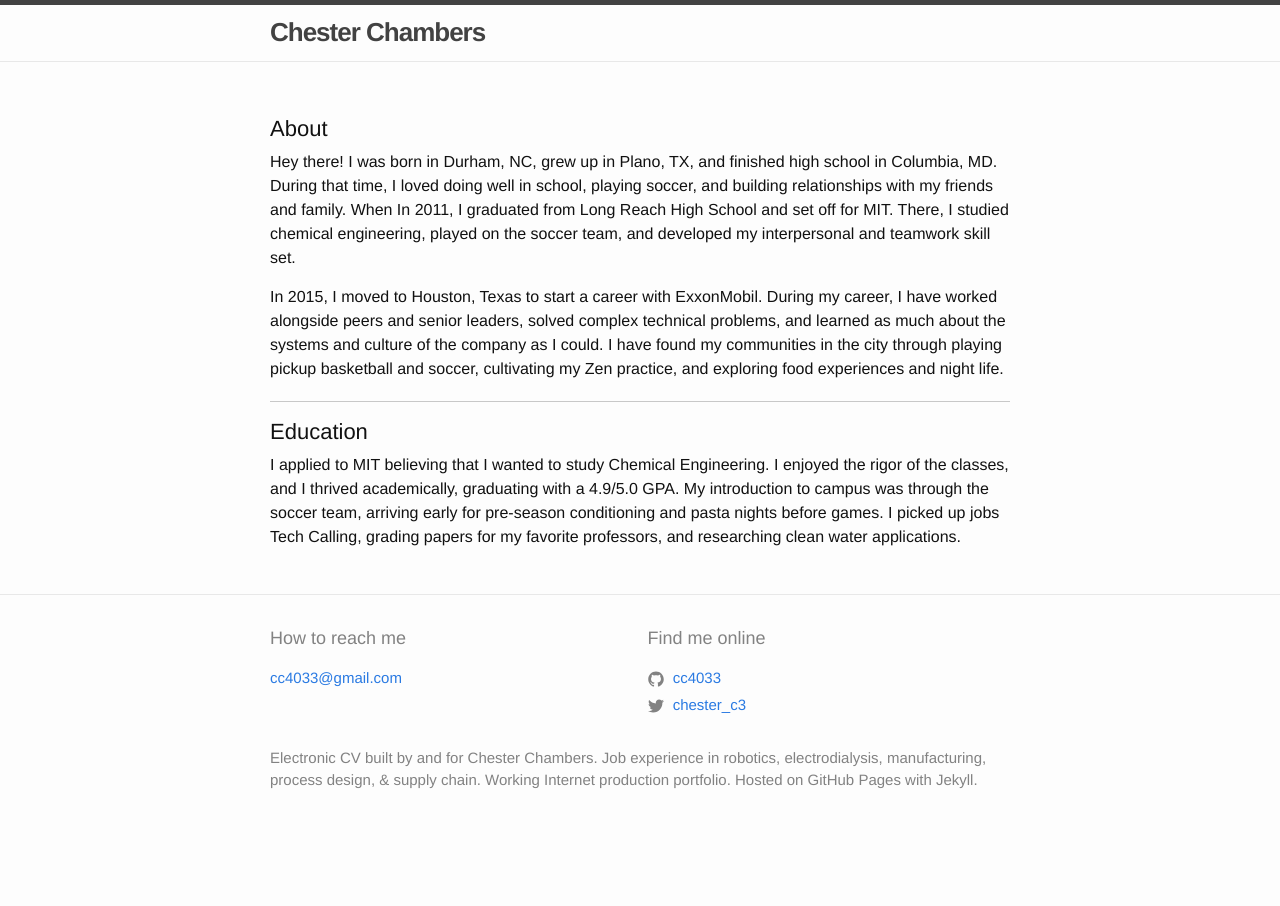
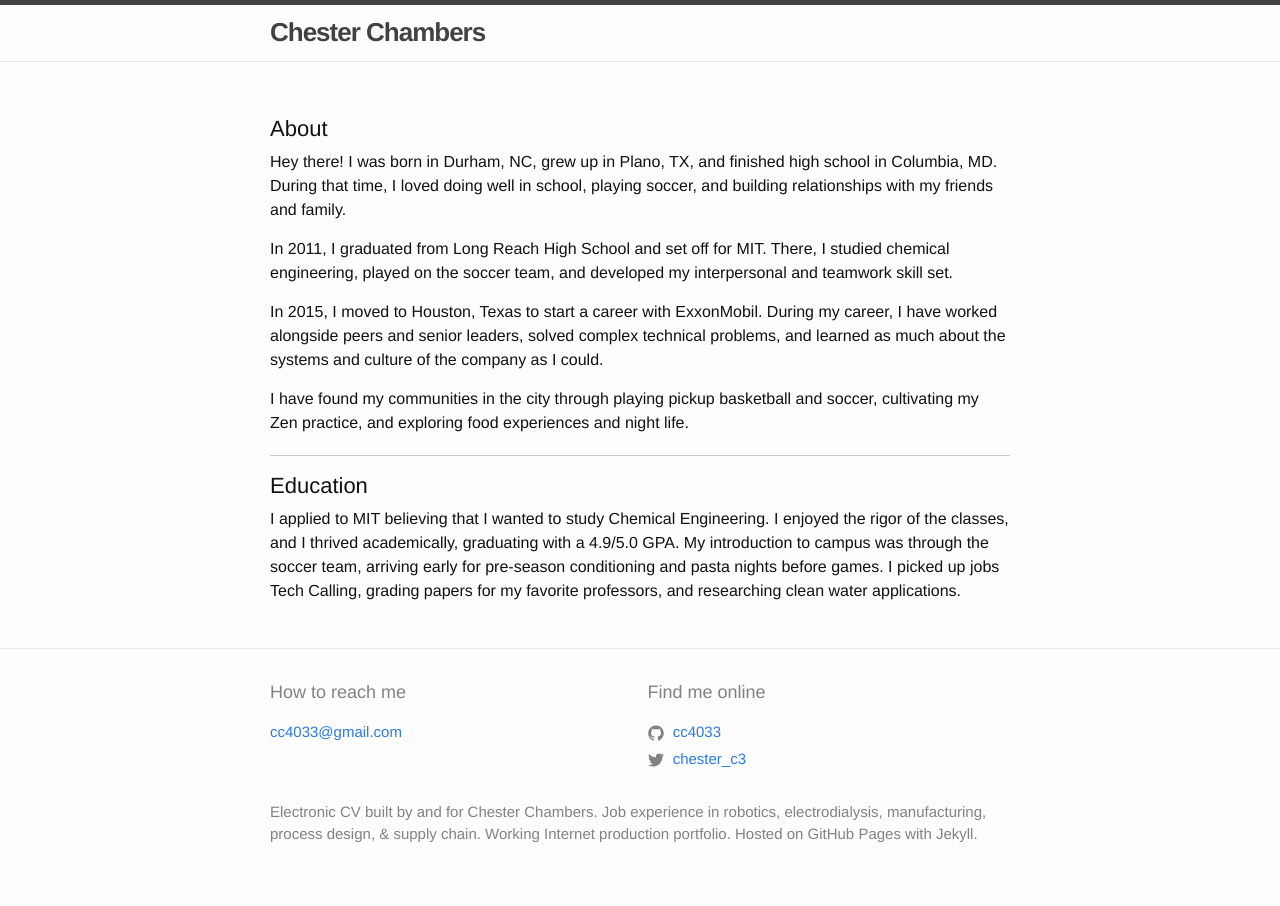
Before and after one commit to cc4033/cv, a Jekyll site: the page built from docs/index.md, in a window 1280 px wide. Built offline with Jekyll 4.4.1, drawn with Linux system fonts in a browser that asks for light colours.

Commit message:
Update index.md

```diff
--- a/docs/index.md
+++ b/docs/index.md
@@ -61,8 +61,10 @@ layout: default
 </style>
 
 <h3>About</h3>
-<p class="plain-text">Hey there! I was born in Durham, NC, grew up in Plano, TX, and finished high school in Columbia, MD. During that time, I loved doing well in school, playing soccer, and building relationships with my friends and family. When In 2011, I graduated from Long Reach High School and set off for MIT. There, I studied chemical engineering, played on the soccer team, and developed my interpersonal and teamwork skill set.</p>
-<p class="about-text">In 2015, I moved to Houston, Texas to start a career with ExxonMobil. During my career, I have worked alongside peers and senior leaders, solved complex technical problems, and learned as much about the systems and culture of the company as I could. I have found my communities in the city through playing pickup basketball and soccer, cultivating my Zen practice, and exploring food experiences and night life.</p>
+<p class="plain-text">Hey there! I was born in Durham, NC, grew up in Plano, TX, and finished high school in Columbia, MD. During that time, I loved doing well in school, playing soccer, and building relationships with my friends and family.</p>
+<p>In 2011, I graduated from Long Reach High School and set off for MIT. There, I studied chemical engineering, played on the soccer team, and developed my interpersonal and teamwork skill set.</p>
+<p class="about-text">In 2015, I moved to Houston, Texas to start a career with ExxonMobil. During my career, I have worked alongside peers and senior leaders, solved complex technical problems, and learned as much about the systems and culture of the company as I could.</p>
+<p>I have found my communities in the city through playing pickup basketball and soccer, cultivating my Zen practice, and exploring food experiences and night life.</p>
 
 <h3 class="long-border">Education</h3>
 <p class="plain-text">I applied to MIT believing that I wanted to study Chemical Engineering. I enjoyed the rigor of the classes, and I thrived academically, graduating with a 4.9/5.0 GPA. My introduction to campus was through the soccer team, arriving early for pre-season conditioning and pasta nights before games. I picked up jobs Tech Calling, grading papers for my favorite professors, and researching clean water applications.</p>
```
